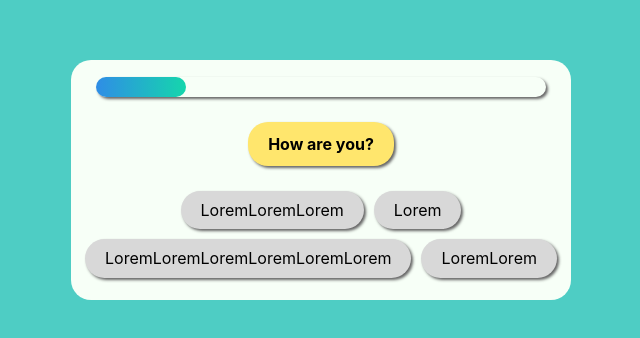
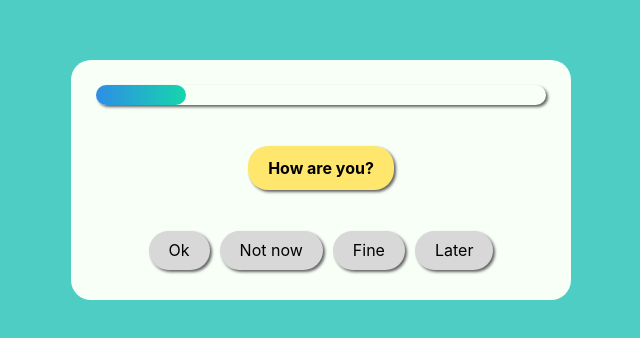
Before and after one commit to kerbasi/qizeReact, a React (Vite) app: page / in a window 1280 px wide. Shown: the part 220-558 px from the top of the page, without its empty margins (319-959 px from the left). Built offline with nearby package versions, Linux system fonts and the light colour scheme.

Commit message:
Add ansewrs form array

```diff
--- a/src/App.jsx
+++ b/src/App.jsx
@@ -1,4 +1,3 @@
-import { useState } from "react";
 import "normalize.css";
 import "./App.css";
 import { Header } from "./components/Header";
@@ -6,8 +5,6 @@ import { Quiz } from "./components/Quiz";
 import { Footer } from "./components/Footer";
 
 function App() {
-  const [count, setCount] = useState(0);
-
   return (
     <div className='page'>
       <Header />
--- a/src/components/Answers.jsx
+++ b/src/components/Answers.jsx
@@ -1,11 +1,10 @@
 import { Answer } from "./Answer";
-export const Answers = () => {
+export const Answers = ({ answers }) => {
   return (
     <div className='quiz-card__answer-container'>
-      <Answer>LoremLoremLorem</Answer>
-      <Answer>Lorem</Answer>
-      <Answer>LoremLoremLoremLoremLoremLorem</Answer>
-      <Answer>LoremLorem</Answer>
+      {answers.map((answer, i) => {
+        return <Answer key={i}>{answer}</Answer>;
+      })}
     </div>
   );
 };
```
